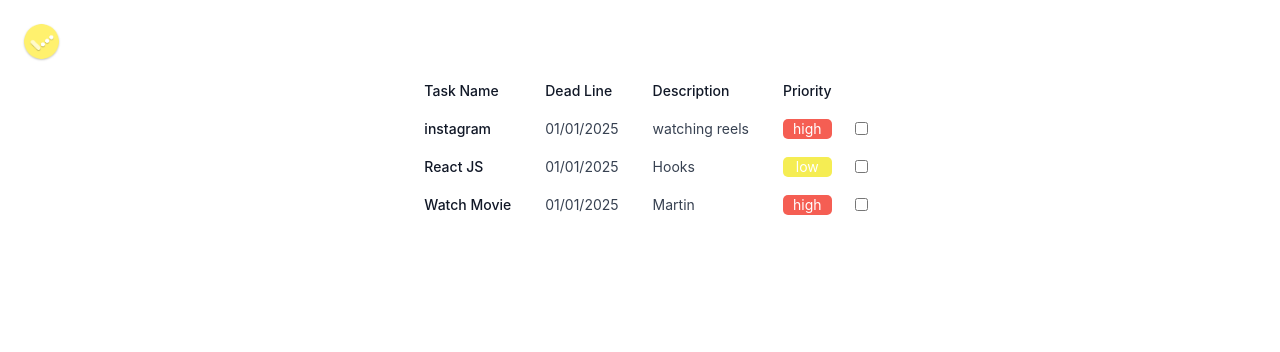
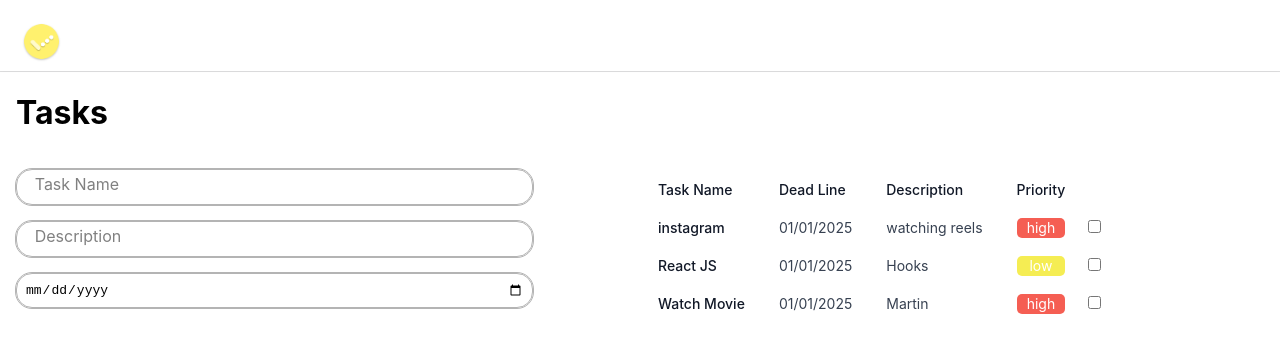
Before and after one commit to Arjunr7019/to-do-list, a React (Create React App) app: page / in a window 1280 px wide. Shown: the top 352 px of the page. Built offline with nearby package versions, Linux system fonts and the light colour scheme.

Commit message:
task adding section is added

```diff
--- a/src/App.css
+++ b/src/App.css
@@ -4,16 +4,50 @@
     left: 45%;
     width: 10%;
   }
+
   to {
     top: 1rem;
     left: 1rem;
     width: 4%;
   }
 }
-.logo{
+
+.logo {
   position: relative;
   animation-name: intro;
   animation-duration: 4s;
   animation-fill-mode: forwards;
   /* transform-origin: 50% 50%; */
 }
+
+.navBar {
+  box-shadow: rgba(0, 0, 0, 0.02) 0px 1px 3px 0px, rgba(27, 31, 35, 0.15) 0px 0px 0px 1px;
+}
+
+.inputCard input {
+  border: 1px solid #b4b4b4;
+  outline: 1px solid #b4b4b4;
+  transition: .4s ease-in-out;
+  font-size: medium;
+}
+
+.inputCard input:focus {
+  border: 1px solid #383838;
+  outline: 1px solid #383838;
+}
+
+.inputCard label {
+  position: absolute;
+  left: 3%;
+  top: 15%;
+  transition: .4s ease-in-out;
+  color: gray;
+}
+
+#inputName:focus ~
+#inputLabel {
+  left: 5%;
+  top: -35%;
+  color: #383838;
+  background-color: white;
+}
--- a/src/App.jsx
+++ b/src/App.jsx
@@ -9,7 +9,7 @@ function App() {
   useEffect(()=>{
     setTimeout(()=>{
       setAnimation(true);
-    },5000)
+    },4500)
   },[])
 
   return (
--- a/src/Components/AllList.jsx
+++ b/src/Components/AllList.jsx
@@ -8,7 +8,7 @@ export default function AllList() {
         {name:"Watch Movie",date:"01/01/2025",description:"Martin",priority:"high"}
       ]
   return (
-    <div style={{ display: "flex", justifyContent: "center", alignItems: "center" }}>
+    <div style={{ display: "flex", justifyContent: "center", alignItems: "center",marginTop:"1rem" }}>
           <div style={{ overflowX: "auto", borderRadius: "0.5rem", borderWidth: "1px", borderColor: "#E5E7EB" }}>
             <table style={{ borderTopWidth: "2px", borderColor: "#E5E7EB", minWidth: "100%", fontSize: "0.875rem", lineHeight: "1.25rem", backgroundColor: "#ffffff" }}>
               <thead style={{ direction: 'ltr', textAlign: 'left' }}>
--- /dev/null
+++ b/src/Components/InputCard.jsx
@@ -0,0 +1,11 @@
+import React from 'react';
+import '../App.css';
+
+export default function InputCard({labelName,inputType}) {
+    return (
+        <div className='inputCard' style={{ position: "relative",margin:"1rem 0" }}>
+            <input style={{ padding: "0.5rem", borderRadius: "1rem", width: "80%" }} type={inputType} id="inputName" />
+            <label style={inputType === "date" ? {display:"none"}:{}} id="inputLabel" htmlFor="inputName">{labelName}</label>
+        </div>
+    )
+}
--- a/src/Pages/Home.jsx
+++ b/src/Pages/Home.jsx
@@ -1,14 +1,26 @@
+import '../App.css'
 import React from 'react';
 import AllList from '../Components/AllList';
-import logo from '../Images/logo.png'
+import logo from '../Images/logo.png';
+import InputCard from '../Components/InputCard';
 
 export default function Home() {
   return (
-    <div>
-        <div>
-            <img style={{width:"4%", marginTop:"1rem" ,marginLeft:"1rem"}} src={logo} alt="logo" />
+    <div style={{ display: "flex", flexDirection: "column", height: "100vh" }}>
+      <div className='navBar'>
+        <img style={{ width: "4%", marginTop: "1rem", marginLeft: "1rem" }} src={logo} alt="logo" />
+      </div>
+      <div style={{ margin: "0 1rem" }}>
+        <h1>Tasks</h1>
+        <div style={{ display: "flex", flexDirection: "row" }}>
+          <div style={{ width: "50%" }}>
+            <InputCard inputType="text" labelName="Task Name"/>
+            <InputCard inputType="text" labelName="Description"/>
+            <InputCard inputType="date" labelName="Date"/>
+          </div>
+          <AllList />
         </div>
-      <AllList/>
+      </div>
     </div>
   )
 }
```
